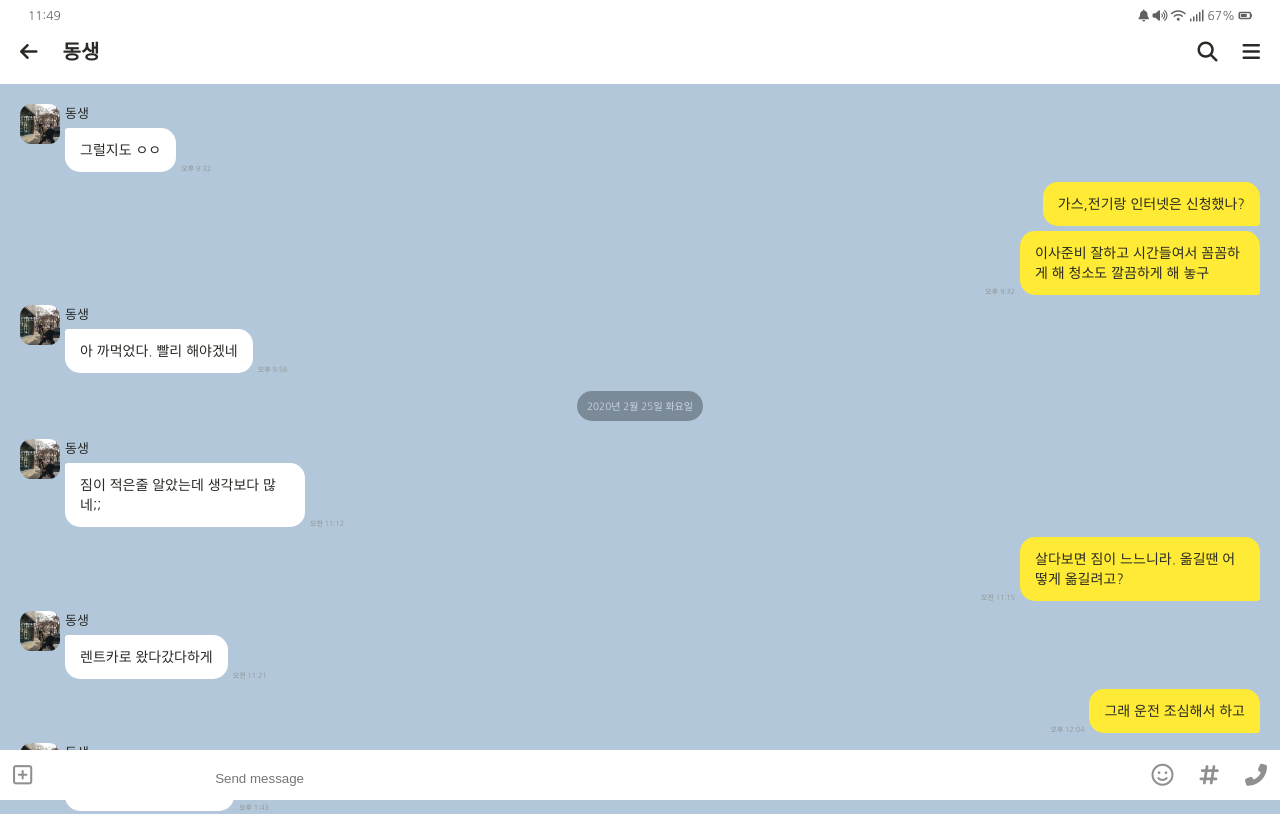
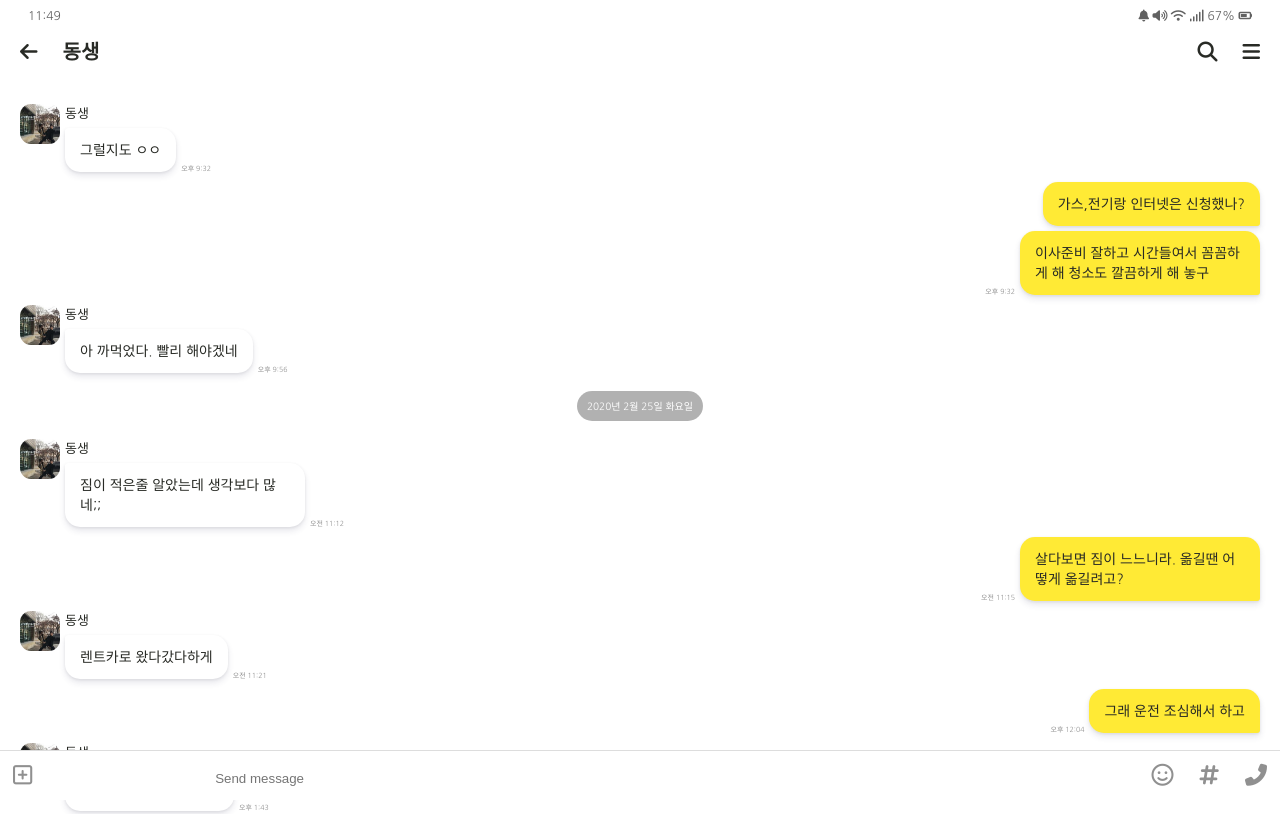
Before and after one commit to PecaLee/talkChat-clone, a plain HTML site: page chatscreen.html in a window 1280 px wide. Shown: the top 814 px of the page. Drawn offline with Linux system fonts and the light colour scheme.

Commit message:
Update chatroom.css

```diff
--- a/src/chatroom.css
+++ b/src/chatroom.css
@@ -1,7 +1,3 @@
-.wrapper__top-chatroom{
-    background-color: #B2C7DA;
-}
-
 .settingMenu-chatroom{
     margin: 20px 0;
 }
@@ -12,7 +8,6 @@
 
 .chat-wrapper{
     margin-top: 84px;
-    background-color: #B2C7DA;
 }
 
 .chatBubbleLeft img{
@@ -114,6 +109,7 @@
     color: #909090;
     display: flex;
     align-items: center;
+    border-top: #dddddd solid 1px;
 }
 
 .typeWindow__contents{
@@ -142,3 +138,8 @@
     border-style: none;
     outline: none;
 }
+
+.chatBubbleLeft .chatBubbleLeft__bubble li:last-child,
+.chatBubbleRight .chatBubbleRight__bubble .bubble__list:last-child{
+    box-shadow: 0 4px 6px rgba(50,50,93,.11), 0 1px 3px rgba(0,0,0,.08);
+}
```
